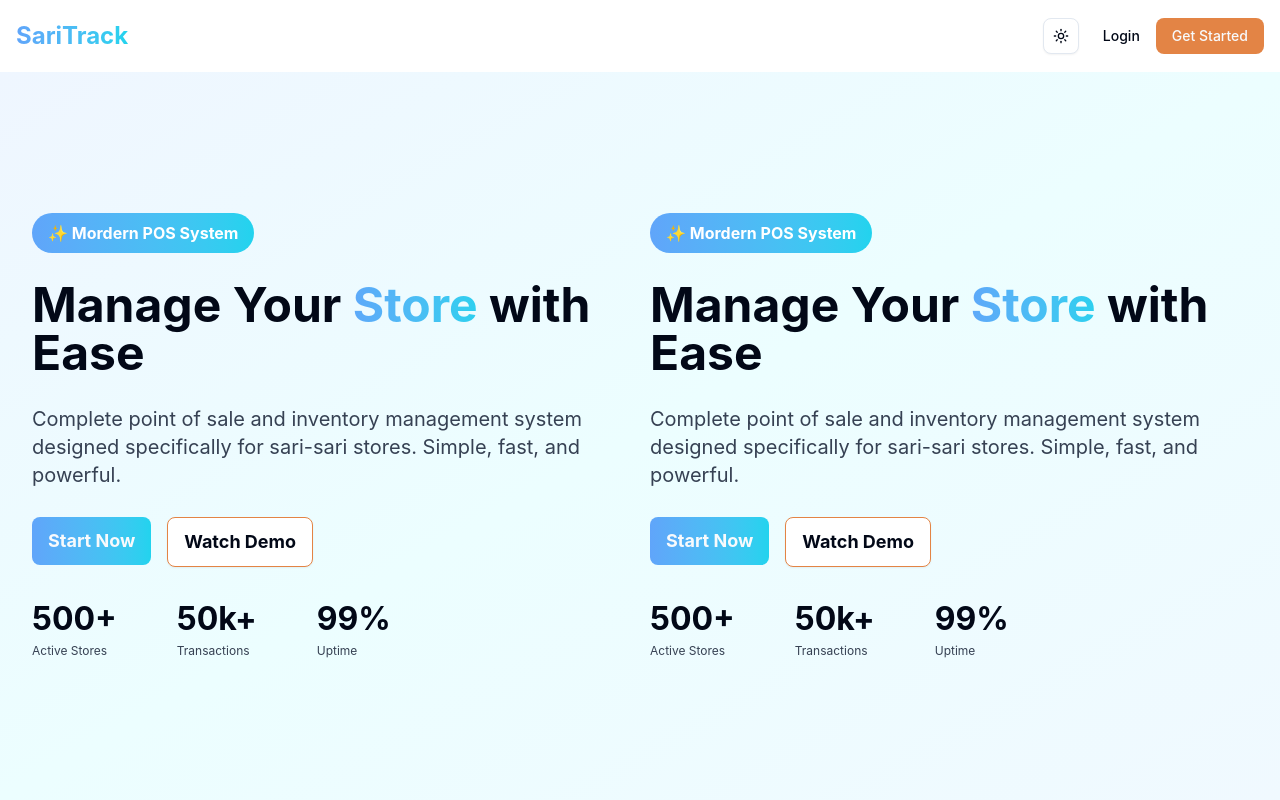
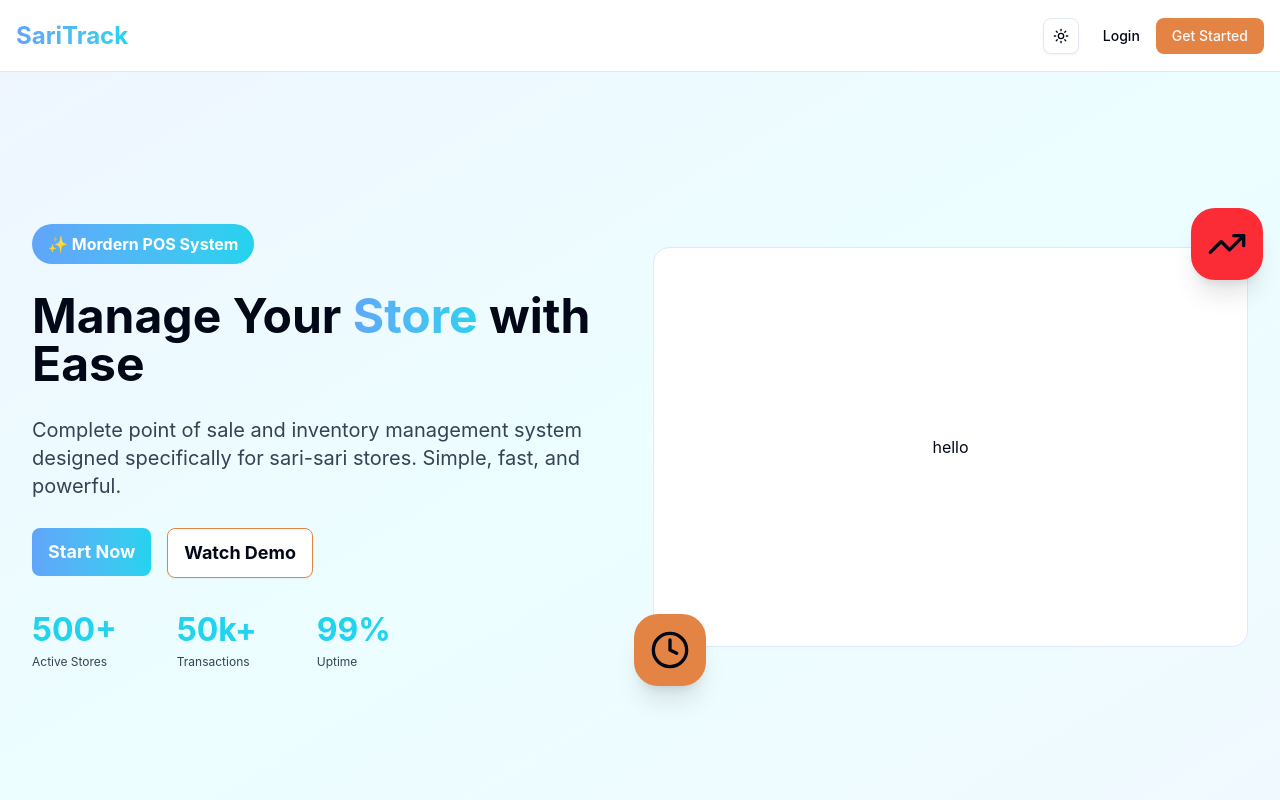
Before and after one commit to neillerin99/sari-track-frontend, a React (Vite) app: page / in a window 1280 px wide. Shown: the top 800 px of the page. Built offline with nearby package versions, Linux system fonts and the light colour scheme.

Commit message:
feat: landing page layout fix, stats section initial design
-fixed nested scroll bug for the hero section
-positioned nav bar to sticky
-initial design for stats section for hero

```diff
--- a/src/components/animation/CountUp.tsx
+++ b/src/components/animation/CountUp.tsx
@@ -11,7 +11,7 @@
 
 export default function CountUp({
   target = 100,
-  duration = 1,
+  duration = 2,
   text = "",
 }: CountUpProps) {
   const count = useMotionValue(0);
@@ -33,6 +33,7 @@
       style={{
         fontSize: "2rem",
         fontWeight: "bold",
+        color: "#22d3ee",
       }}
     >
       {display}
--- a/src/components/home/Header.tsx
+++ b/src/components/home/Header.tsx
@@ -14,8 +14,8 @@
 export default function Header() {
   const navigate = useNavigate();
   return (
-    <header className="h-18 bg-background flex items-center justify-center w-full">
-      <Wrapper className="flex items-center">
+    <nav className="h-18 bg-white/80 dark:bg-gray-900/80 backdrop-blur-md flex items-center justify-center w-full sticky top-0 z-1 border-b border-blue-100 dark:border-gray-800">
+      <Wrapper className="flex items-center ">
         <span className="text-2xl font-bold bg-linear-to-r from-(--text-gradient-from) to-(--text-gradient-to) dark:from-(--text-gradient-from) dark:to-(--text-gradient-to) bg-clip-text text-transparent">
           SariTrack
         </span>
@@ -47,7 +47,7 @@
           <MobileSheet />
         </div>
       </Wrapper>
-    </header>
+    </nav>
   );
 }
 
--- a/src/components/home/Hero.tsx
+++ b/src/components/home/Hero.tsx
@@ -3,13 +3,14 @@
 import Chip from "../ui/chip";
 import Wrapper from "../utils/Wrapper";
 import CountUp from "../animation/CountUp";
+import { Clock, TrendingUp } from "lucide-react";
 
 export default function Hero() {
   return (
-    <div className="p-4 h-full bg-linear-to-br from-(--gradient-from) via-(--gradient-via) to-(--gradient-to) transition-colors duration-300 flex-1">
-      <Wrapper className="h-full flex sm:flex-row flex-col  items-center justify-start sm:py-0 py-5 sm:gap-5 gap-10">
+    <div className="p-4 min-h-fit bg-linear-to-br from-(--gradient-from) via-(--gradient-via) to-(--gradient-to) transition-colors duration-300  bg-blend-soft-light">
+      <Wrapper className="flex lg:flex-row flex-col  items-center justify-start sm:py-0 py-5 lg:gap-7 md:gap-15 gap-14 lg:my-34 md:my-20 my-14">
         <InfoSection />
-        <InfoSection />
+        <StatsSection />
       </Wrapper>
     </div>
   );
@@ -18,7 +19,7 @@
 function InfoSection() {
   const navigate = useNavigate();
   return (
-    <div className="flex flex-col justify-center h-full gap-7">
+    <div className="flex flex-col justify-center h-full gap-7 flex-1">
       <Chip className="bg-linear-to-r from-(--text-gradient-from) to-(--text-gradient-to) dark:from-(--text-gradient-from) dark:to-(--text-gradient-to)">
         ✨ Mordern POS System
       </Chip>
@@ -57,7 +58,7 @@
           Watch Demo
         </Button>
       </div>
-      <div className="flex gap-15">
+      <div className="flex sm:gap-15 gap-10">
         <div className="flex flex-col">
           <CountUp target={500} text="+" />
           <p className="text-xs text-gray-700 dark:text-gray-300">
@@ -78,3 +79,17 @@
     </div>
   );
 }
+
+function StatsSection() {
+  return (
+    <div className="flex-1 flex items-center justify-center w-full min-h-64 lg:min-h-[400px] rounded-2xl relative bg-white dark:bg-gray-800 border border-blue-100 dark:border-gray-700">
+      <div className="bg-red-500 p-4 rounded-3xl shadow-xl absolute -top-10 -right-4">
+        <TrendingUp className="h-10 w-10 " />
+      </div>
+      <div className="bg-primary p-4 rounded-3xl shadow-xl absolute -bottom-10 -left-5">
+        <Clock className="h-10 w-10" />
+      </div>
+      hello
+    </div>
+  );
+}
--- a/src/routes/index.tsx
+++ b/src/routes/index.tsx
@@ -8,12 +8,12 @@
 
 function App() {
   return (
-    <div className="bg-background min-h-full items-center overflow-auto">
-      <div className="bg-background w-full flex flex-col sm:h-full h-fit">
-        <Header />
-        <Hero />
-      </div>
+    <section className="bg-gradient-from min-h-full items-center">
+      <Header />
+      <Hero />
+      <Hero />
+      asd asd asdasd asd
       <div className="h-20 bg-yellow-500"></div>
-    </div>
+    </section>
   );
 }
```
